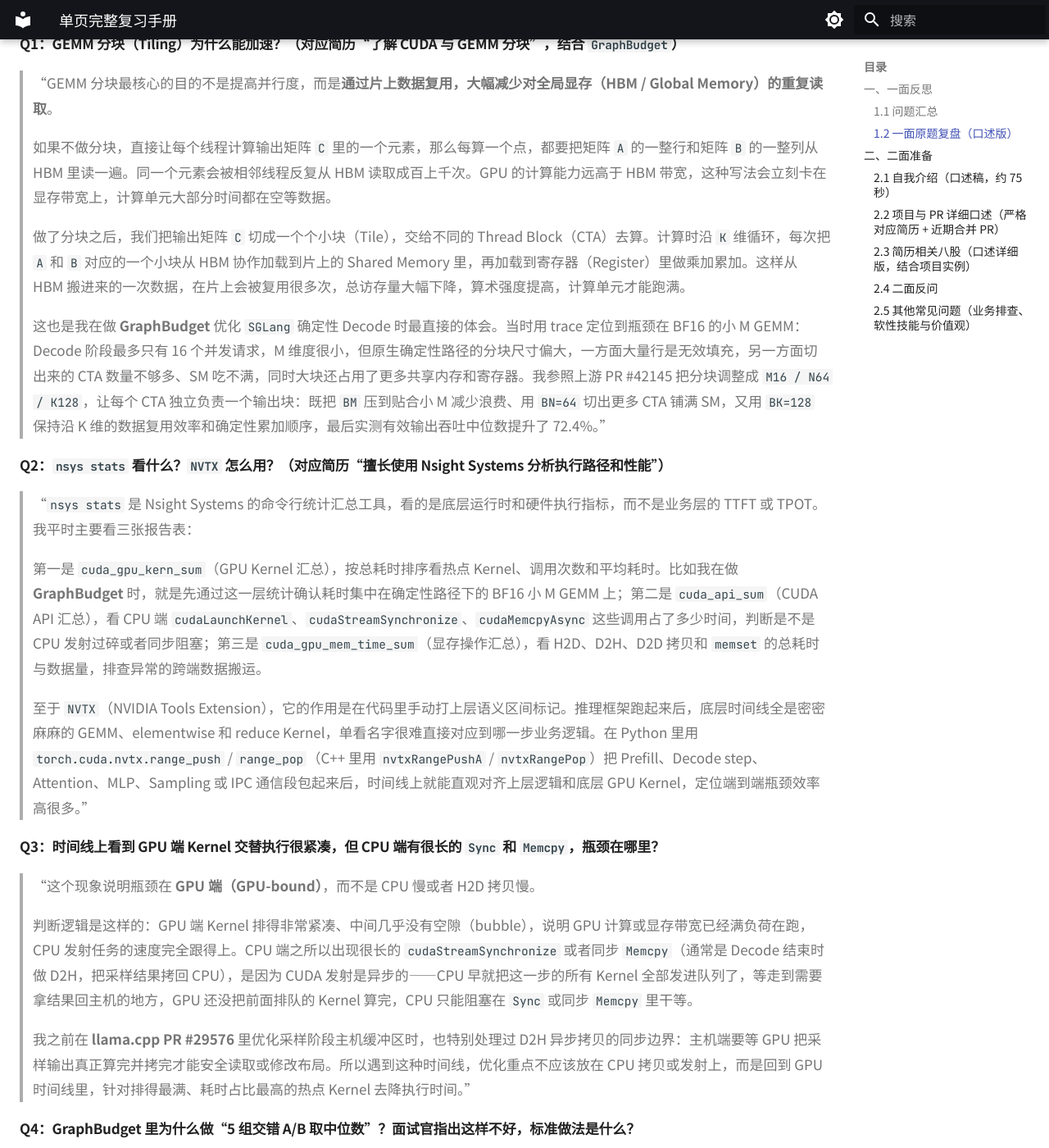
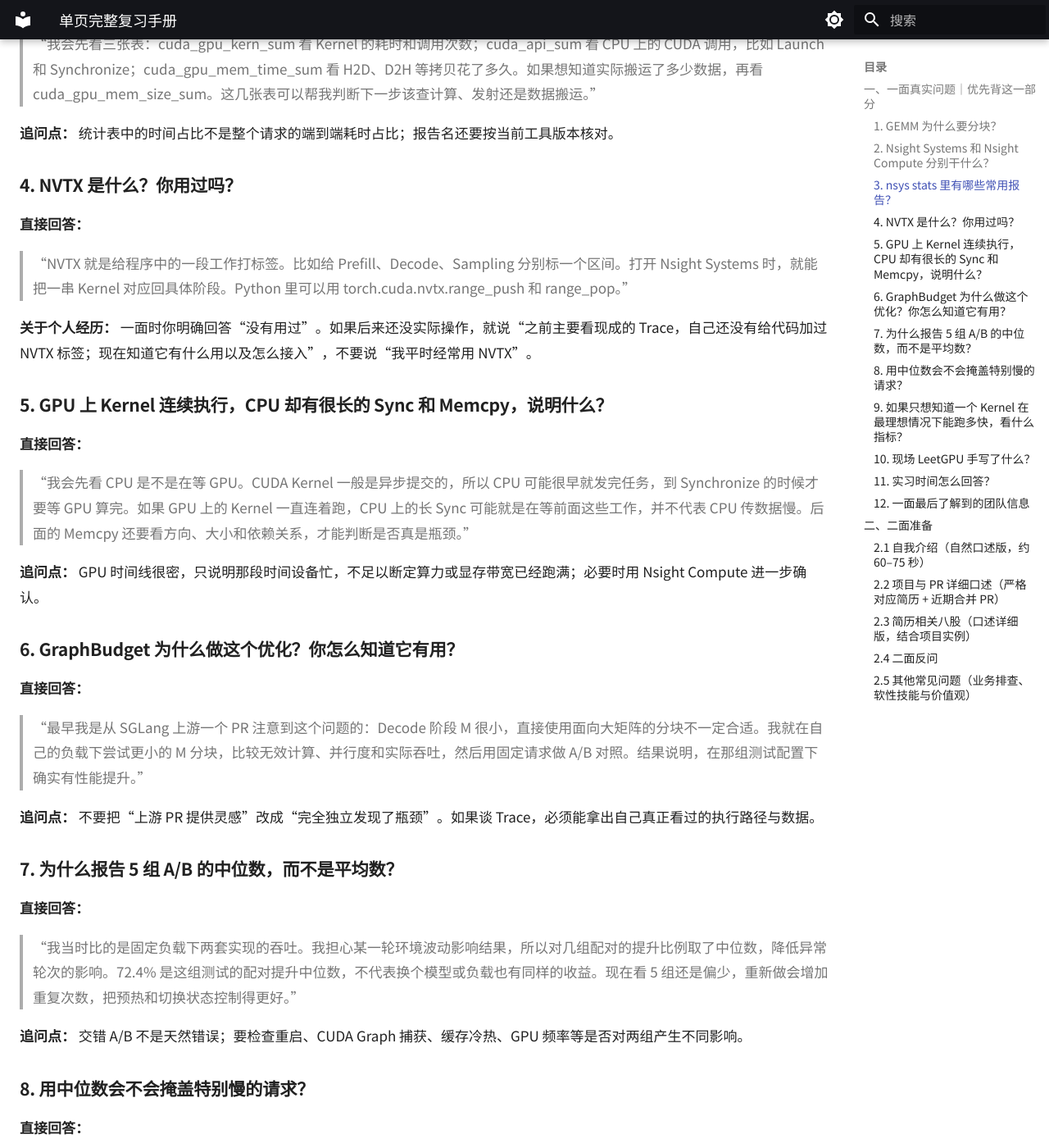
Before and after one commit to yu830/ai-infra-handbook, an MkDocs documentation site: the page built from docs/index.md, in a window 1280 px wide and 1400 px high, scrolled down 1087 px. Shown: the whole window at 82% size. Built offline with MkDocs 1.6.1 and Material for MkDocs 9.7.7, drawn with Linux system fonts in a browser that asks for light colours; some of the changed text lies outside the part shown.

Commit message:
docs: replace first-round interview recap with factual natural spoken answers

```diff
--- a/docs/index.md
+++ b/docs/index.md
@@ -4,82 +4,119 @@
 > 依据材料：投递简历（`AI_Infra_Intern_Resume_ZH_20261029`）、近期已合并 PR、一面提问记录、二面考察范围（通用业务、过往项目、价值观与软性技能）
 > 内容形式：全口述表达，不含公式推导与手算，原理解释尽量结合个人真实项目与 PR。
 
-## 一、一面反思
+## 一、一面真实问题｜优先背这一部分
 
-### 1.1 问题汇总
+> 依据：2026 年 11 月 13 日一面录音转写和后续复盘。问法按意思整理，不假装逐字引用。下面的“直接回答”用于开口练习；后面的“追问点”用于理解，不需要一起背。没有亲自做过的事情，不说成做过。
 
-一面主要围绕简历中的“专业技能”和项目经历逐项追问底层原理与工具用法。复盘后需要修正的 4 点如下：
+### 1. GEMM 为什么要分块？
 
-| 对应项 | 一面情况 | 修正方向 |
-| :--- | :--- | :--- |
-| GEMM 分块 | 回答偏向“切小块提高并行度”，未答到访存本质。 | 先答核心目的是利用片上缓存做数据复用、降低 HBM 访存，再结合 `GraphBudget` 说明不同 M 下的分块取舍。 |
-| Nsight Systems | 将 `nsys stats` 指标与推理业务指标（TTFT/TPOT）混淆；未答出 `NVTX` 用法；将“GPU 紧凑执行 + CPU 长 Sync/Memcpy”误判为 H2D 拷贝慢。 | 明确 `nsys stats` 的核心统计表、`NVTX` 区间标记作用，以及三类常见时间线瓶颈的判断依据，并结合 `GraphBudget` 和 `llama.cpp` 实践作答。 |
-| 性能评测方法 | 简历写了“5 组交错 A/B 取中位数”，面试官指出这种评测方式不好，并强调单算子/确定性基准应看最小值（`Min`）。 | 正面承认当时“5 组交错 A/B”的局限（样本少、反复切换引入冷启动与缓存抖动、未从源头控噪），说明标准做法应为独占卡 + 锁频 + 充分 Warm-up 稳态，单算子看 `Min`，端到端拉长稳态窗口报完整分布。 |
-| 自我介绍与出勤 | 自我介绍遗漏技术栈；简历写每周 5 天，面试官考虑大三课业调整记录为每周 4 天。 | 自我介绍补全技术栈与近期已合并的 4 个 PR；出勤问题在面试官问到时客观说明稳定每周 4 天。 |
+**直接回答：**
 
-### 1.2 一面原题复盘（口述版）
+> “主要是为了少从显存搬数据。矩阵乘法里，同一个数经常要参与很多次计算。如果每算一次都去全局显存重新读取，开销就很大。分块以后，把接下来要用的一小块数据先放到 Shared Memory 或寄存器里，让它反复参与计算，能减少显存访问。不过分块也不是越大越好，块太大可能占用更多片上资源，Decode 时 M 很小，还可能做很多无效计算。”
 
-#### Q1：GEMM 分块（Tiling）为什么能加速？（对应简历“了解 CUDA 与 GEMM 分块”，结合 `GraphBudget`）
+**追问点：** Shared Memory 在一个线程块内共享；寄存器主要服务线程自身。分块同时影响数据复用、Padding、并行块数和资源占用，不能只答“提高并行度”。
 
-> “GEMM 分块最核心的目的不是提高并行度，而是**通过片上数据复用，大幅减少对全局显存（HBM / Global Memory）的重复读取**。
->
-> 如果不做分块，直接让每个线程计算输出矩阵 `C` 里的一个元素，那么每算一个点，都要把矩阵 `A` 的一整行和矩阵 `B` 的一整列从 HBM 里读一遍。同一个元素会被相邻线程反复从 HBM 读取成百上千次。GPU 的计算能力远高于 HBM 带宽，这种写法会立刻卡在显存带宽上，计算单元大部分时间都在空等数据。
->
-> 做了分块之后，我们把输出矩阵 `C` 切成一个个小块（Tile），交给不同的 Thread Block（CTA）去算。计算时沿 `K` 维循环，每次把 `A` 和 `B` 对应的一个小块从 HBM 协作加载到片上的 Shared Memory 里，再加载到寄存器（Register）里做乘加累加。这样从 HBM 搬进来的一次数据，在片上会被复用很多次，总访存量大幅下降，算术强度提高，计算单元才能跑满。
->
-> 这也是我在做 **GraphBudget** 优化 `SGLang` 确定性 Decode 时最直接的体会。当时用 trace 定位到瓶颈在 BF16 的小 M GEMM：Decode 阶段最多只有 16 个并发请求，M 维度很小，但原生确定性路径的分块尺寸偏大，一方面大量行是无效填充，另一方面切出来的 CTA 数量不够多、SM 吃不满，同时大块还占用了更多共享内存和寄存器。我参照上游 PR #42145 把分块调整成 `M16 / N64 / K128`，让每个 CTA 独立负责一个输出块：既把 `BM` 压到贴合小 M 减少浪费、用 `BN=64` 切出更多 CTA 铺满 SM，又用 `BK=128` 保持沿 K 维的数据复用效率和确定性累加顺序，最后实测有效输出吞吐中位数提升了 72.4%。”
+### 2. Nsight Systems 和 Nsight Compute 分别干什么？
 
-#### Q2：`nsys stats` 看什么？`NVTX` 怎么用？（对应简历“擅长使用 Nsight Systems 分析执行路径和性能”）
+**直接回答：**
 
-> “`nsys stats` 是 Nsight Systems 的命令行统计汇总工具，看的是底层运行时和硬件执行指标，而不是业务层的 TTFT 或 TPOT。我平时主要看三张报告表：
->
-> 第一是 `cuda_gpu_kern_sum`（GPU Kernel 汇总），按总耗时排序看热点 Kernel、调用次数和平均耗时。比如我在做 **GraphBudget** 时，就是先通过这一层统计确认耗时集中在确定性路径下的 BF16 小 M GEMM 上；第二是 `cuda_api_sum`（CUDA API 汇总），看 CPU 端 `cudaLaunchKernel`、`cudaStreamSynchronize`、`cudaMemcpyAsync` 这些调用占了多少时间，判断是不是 CPU 发射过碎或者同步阻塞；第三是 `cuda_gpu_mem_time_sum`（显存操作汇总），看 H2D、D2H、D2D 拷贝和 `memset` 的总耗时与数据量，排查异常的跨端数据搬运。
->
-> 至于 `NVTX`（NVIDIA Tools Extension），它的作用是在代码里手动打上层语义区间标记。推理框架跑起来后，底层时间线全是密密麻麻的 GEMM、elementwise 和 reduce Kernel，单看名字很难直接对应到哪一步业务逻辑。在 Python 里用 `torch.cuda.nvtx.range_push` / `range_pop`（C++ 里用 `nvtxRangePushA` / `nvtxRangePop`）把 Prefill、Decode step、Attention、MLP、Sampling 或 IPC 通信段包起来后，时间线上就能直观对齐上层逻辑和底层 GPU Kernel，定位端到端瓶颈效率高很多。”
+> “Systems 看整个程序的时间线，比如 CPU 什么时候发 Kernel，GPU 什么时候执行，哪里发生了同步和拷贝。Compute 是往单个 Kernel 里面看，比如显存带宽、SM 执行情况和访存效率。一般先用 Systems 找到慢在哪里，再用 Compute 分析为什么慢。”
 
-#### Q3：时间线上看到 GPU 端 Kernel 交替执行很紧凑，但 CPU 端有很长的 `Sync` 和 `Memcpy`，瓶颈在哪里？
+**追问点：** TTFT、TPOT 是推理服务指标，不是 Nsight Systems 的报告名称。
 
-> “这个现象说明瓶颈在 **GPU 端（GPU-bound）**，而不是 CPU 慢或者 H2D 拷贝慢。
->
-> 判断逻辑是这样的：GPU 端 Kernel 排得非常紧凑、中间几乎没有空隙（bubble），说明 GPU 计算或显存带宽已经满负荷在跑，CPU 发射任务的速度完全跟得上。CPU 端之所以出现很长的 `cudaStreamSynchronize` 或者同步 `Memcpy`（通常是 Decode 结束时做 D2H，把采样结果拷回 CPU），是因为 CUDA 发射是异步的——CPU 早就把这一步的所有 Kernel 全部发进队列了，等走到需要拿结果回主机的地方，GPU 还没把前面排队的 Kernel 算完，CPU 只能阻塞在 `Sync` 或同步 `Memcpy` 里干等。
->
-> 我之前在 **llama.cpp PR #29576** 里优化采样阶段主机缓冲区时，也特别处理过 D2H 异步拷贝的同步边界：主机端要等 GPU 把采样输出真正算完并拷完才能安全读取或修改布局。所以遇到这种时间线，优化重点不应该放在 CPU 拷贝或发射上，而是回到 GPU 时间线里，针对排得最满、耗时占比最高的热点 Kernel 去降执行时间。”
+### 3. nsys stats 里有哪些常用报告？
 
-#### Q4：GraphBudget 里为什么做“5 组交错 A/B 取中位数”？面试官指出这样不好，标准做法是什么？
+**直接回答：**
 
-> “一面复盘下来，我觉得面试官指出的问题非常到位。当时在 **GraphBudget** 里用‘5 组交错 A/B 取中位数’，初衷是在租用的云卡环境里没法锁频，担心先连续跑 Baseline 再连续跑优化版会受到温控降频或后台负载漂移的影响，所以想通过 A-B 交替来对冲环境波动。
->
-> 但从严谨的 GPU 性能工程角度看，这套做法有三个明显缺陷：
-> 第一，**样本量太小**，只跑 5 组，只要其中一两组受系统抖动影响，统计置信度就很低；
-> 第二，**反复切换 A/B 反而会引入额外噪声**，每次切版本都要重启推理进程、重新加载权重、重新捕获 CUDA Graph、重新预热 L2 Cache 和显存分配器，状态切换成本和冷启动波动容易混进结果里；
-> 第三，**治标不治本**，性能评测不应该指望靠‘事后交错取中位数’去抵消噪声，而应该先从源头把环境变量控死。
->
-> 更标准的工程做法是分场景控噪和选指标：
-> 首先在环境上做到**独占卡 + 锁定 GPU 时钟频率（如 `nvidia-smi -lgc`）+ 充分 Warm-up 进入热稳态**，先把频率爬升、温控降频和首次编译抖动从源头消掉。
-> 其次，如果是测**单个确定性 GPU Kernel 的纯执行耗时**，应该连续跑几十到上百次并看 **Minimum（最小值）**——因为系统抖动只会让耗时变长、不可能比硬件物理极限更短，最小值最接近算子本身的真实性能下界。
-> 如果是测**端到端推理服务**（像我在 **AIPerf** 参与的多轮压测基准），则在稳态下把测试窗口和请求数拉长，同时报告 `Min / Median / P95 / P99` 完整分布，而不是只靠 5 次交错的中位数下结论。”
+> “我会先看三张表：cuda_gpu_kern_sum 看 Kernel 的耗时和调用次数；cuda_api_sum 看 CPU 上的 CUDA 调用，比如 Launch 和 Synchronize；cuda_gpu_mem_time_sum 看 H2D、D2H 等拷贝花了多久。如果想知道实际搬运了多少数据，再看 cuda_gpu_mem_size_sum。这几张表可以帮我判断下一步该查计算、发射还是数据搬运。”
 
-#### Q5：一面获取的团队业务信息
+**追问点：** 统计表中的时间占比不是整个请求的端到端耗时占比；报告名还要按当前工具版本核对。
 
-1. **技术路线**：推理引擎团队不自研新框架，主力工作是将主流开源引擎 **`SGLang` 和 `vLLM`** 适配到自研 GPU（包括算子开发、Kernel 优化和框架特性打通）。
-2. **硬件背景**：早期芯片缺少虚拟地址管理（VMM）支持，导致部分依赖动态显存映射的框架特性难以低开销适配，因此团队当前重点面向下一代芯片做完整适配（公开资料提及启望 S2/S3 及 FlagOS 生态进展，见[财联社](https://www.cls.cn/detail/2248341)、[钛媒体](https://www.tmtpost.com/7630475.html)、[FlagOS 2.0 Issue #5](https://github.com/flagos-ai/FlagRelease/issues/5)）。
+### 4. NVTX 是什么？你用过吗？
+
+**直接回答：**
+
+> “NVTX 就是给程序中的一段工作打标签。比如给 Prefill、Decode、Sampling 分别标一个区间。打开 Nsight Systems 时，就能把一串 Kernel 对应回具体阶段。Python 里可以用 torch.cuda.nvtx.range_push 和 range_pop。”
+
+**关于个人经历：** 一面时你明确回答“没有用过”。如果后来还没实际操作，就说“之前主要看现成的 Trace，自己还没有给代码加过 NVTX 标签；现在知道它有什么用以及怎么接入”，不要说“我平时经常用 NVTX”。
+
+### 5. GPU 上 Kernel 连续执行，CPU 却有很长的 Sync 和 Memcpy，说明什么？
+
+**直接回答：**
+
+> “我会先看 CPU 是不是在等 GPU。CUDA Kernel 一般是异步提交的，所以 CPU 可能很早就发完任务，到 Synchronize 的时候才要等 GPU 算完。如果 GPU 上的 Kernel 一直连着跑，CPU 上的长 Sync 可能就是在等前面这些工作，并不代表 CPU 传数据慢。后面的 Memcpy 还要看方向、大小和依赖关系，才能判断是否真是瓶颈。”
+
+**追问点：** GPU 时间线很密，只说明那段时间设备忙，不足以断定算力或显存带宽已经跑满；必要时用 Nsight Compute 进一步确认。
+
+### 6. GraphBudget 为什么做这个优化？你怎么知道它有用？
+
+**直接回答：**
+
+> “最早我是从 SGLang 上游一个 PR 注意到这个问题的：Decode 阶段 M 很小，直接使用面向大矩阵的分块不一定合适。我就在自己的负载下尝试更小的 M 分块，比较无效计算、并行度和实际吞吐，然后用固定请求做 A/B 对照。结果说明，在那组测试配置下确实有性能提升。”
+
+**追问点：** 不要把“上游 PR 提供灵感”改成“完全独立发现了瓶颈”。如果谈 Trace，必须能拿出自己真正看过的执行路径与数据。
+
+### 7. 为什么报告 5 组 A/B 的中位数，而不是平均数？
+
+**直接回答：**
+
+> “我当时比的是固定负载下两套实现的吞吐。我担心某一轮环境波动影响结果，所以对几组配对的提升比例取了中位数，降低异常轮次的影响。72.4% 是这组测试的配对提升中位数，不代表换个模型或负载也有同样的收益。现在看 5 组还是偏少，重新做会增加重复次数，把预热和切换状态控制得更好。”
+
+**追问点：** 交错 A/B 不是天然错误；要检查重启、CUDA Graph 捕获、缓存冷热、GPU 频率等是否对两组产生不同影响。
+
+### 8. 用中位数会不会掩盖特别慢的请求？
+
+**直接回答：**
+
+> “会。中位数比较适合看典型表现，但不能说明少数特别慢的情况。要看用户体验，还得单独看 TTFT 和 Token 延迟的 P95、P99。我的 72.4% 是吞吐提升，不能据此说尾延迟也提高了。”
+
+### 9. 如果只想知道一个 Kernel 在最理想情况下能跑多快，看什么指标？
+
+**直接回答：**
+
+> “如果问的是低干扰条件下最快能跑多快，我会先充分预热，再重复测量，取最短耗时 Min 作为最佳情况的参考。但它不是典型延迟，更不能直接代表线上性能。平时评价稳定性还得看中位数和波动，线上要看尾延迟。”
+
+**追问点：** 一面面试官提示的是 Min，因为当时特指“理想条件下的最短耗时”。不要把这句话升级成“所有 GPU Benchmark 都必须看 Min”。
+
+### 10. 现场 LeetGPU 手写了什么？
+
+面试官让你打开 LeetGPU，从前 9 道基础题中选一道，但不能选 Vector Addition，要自己用 Triton 写。面试时两次提醒了变量大小写，随后让你 Run 或 Submit。
+
+后续反思文档记载所选题是“矩阵加”，但录音转写没有清楚记录题目名，也不能凭录音确认最终 PASS。复习时先独立练会矩阵加、Softmax/Reduction 的基础骨架：程序编号、每块索引、加载、Mask、写回和 Launch。
+
+**遇到手写题可以先说：**
+
+> “我先看清输入输出形状，再决定每个 Program 负责哪一块。读取和写回都加上边界 Mask，写完先用小输入检查正确性，再跑完整测试。”
+
+### 11. 实习时间怎么回答？
+
+**直接回答：**
+
+> “我预计 1 月中旬可以到岗，寒假期间时间比较完整。开学后还有课程需要协调，所以为了不影响团队安排，我先按每周稳定 4 天来计划，具体再跟学校确认。”
+
+一面面试官关心的是承诺的工作时间能不能兑现，不是口头上争取 5 天。未经批准的离校安排不要说成已经落实。
+
+### 12. 一面最后了解到的团队信息
+
+这是你在**反问环节**主动问到的，不是面试官主动考你的题：团队主要将 SGLang、vLLM 适配到自研 GPU，包括算子开发和框架硬件特性支持；面试官举过老芯片缺乏虚拟地址支持的例子。
+
+二面不必重复问“你们用开源框架还是自研框架”，可以直接问下一代芯片当前最难的适配模块，以及实习生前两个月会承担什么工作。
 
 ---
 
 ## 二、二面准备
 
-### 2.1 自我介绍（口述稿，约 75 秒）
+### 2.1 自我介绍（自然口述版，约 60–75 秒）
 
-> “面试官您好，我是喻嘉城，目前是哈尔滨工程大学电子信息工程专业大三本科生，求职方向是 LLM 推理引擎和 GPU 算子研发实习。
+> “面试官您好，我是哈尔滨工程大学电子信息工程专业的 28 届本科生。
 >
-> 技术栈方面，我日常使用 Python、C++ 和 Triton 进行推理系统和算子开发，了解 CUDA 底层执行模型与 GEMM 分块原理，熟悉 `SGLang`、`llama.cpp` 的核心执行路径，也习惯用 `Nsight Systems` 做端到端 trace 定位和对照评测。
+> 最近我主要做大模型推理和 GPU 算子相关的项目。比较有代表性的是 GraphBudget，我针对 SGLang 确定性 Decode 阶段的小矩阵乘法做了 Triton 分块优化。在固定负载下，输出吞吐的配对提升中位数是 72.4%。
 >
-> 实践方面我主要围绕三块内容展开：
-> 第一是开源社区贡献，最近刚在几个开源项目合并了 4 个 PR，包括在 `FlagGems` 修复了通用 SDPA 注意力算子的 GQA 接口与头映射兼容问题、在 `AIPerf` 修复了多轮对话基准的采样分布并增加了会话到达节奏控制，以及在 `Relax` 完成了 CPU fallback 测试与加速器状态的隔离；此外也给 `SGLang` 和 `llama.cpp` 提交了多 Detokenizer IPC 延迟观测、采样主机缓冲缩减等 PR。
-> 第二是推理优化项目，基于 `SGLang` 做了 GraphBudget，通过 trace 定位确定性 Decode 下的 BF16 小 M GEMM 瓶颈，适配 Triton 分块后在保持逐 token 确定性的前提下拿到 72.4% 的有效吞吐中位数提升；另外也基于 `SGLang` 做了 RL 在线蒸馏的稀疏教师评分接口，减少无关 LM Head 计算和传输。
-> 第三是异构算子竞赛，在 FlagOS 第二季 SGLang 算子优化赛题里做分段 LoRA 的 K 投影优化，拿到第 3 名、平台平均加速比 10.74 倍。
+> 开源方面，我参与过 FlagGems、SGLang、llama.cpp 和 AIPerf，做过算子正确性、推理链路指标和采样内存相关的修改。还有一个后训练 Teacher Scoring 项目，我也在推进实际 Worker 的接入验证。
 >
-> 一面时了解到团队重点在做 `SGLang` 和 `vLLM` 到自研芯片的适配与性能优化，和我目前的积累非常契合，期待和您深入交流。”
+> 技术上我主要用 Python、C++ 和 Triton，也在持续补 CUDA、性能分析和推理引擎的底层原理。我希望在实习中继续做推理引擎适配和性能优化。”
+
+说的时候按“我是谁、做了什么、会什么、想做什么”来讲。不要主动把尚未合并的 PR 说成已合并，也不要背一串记不住的测试数字。
 
 ---
 
```
